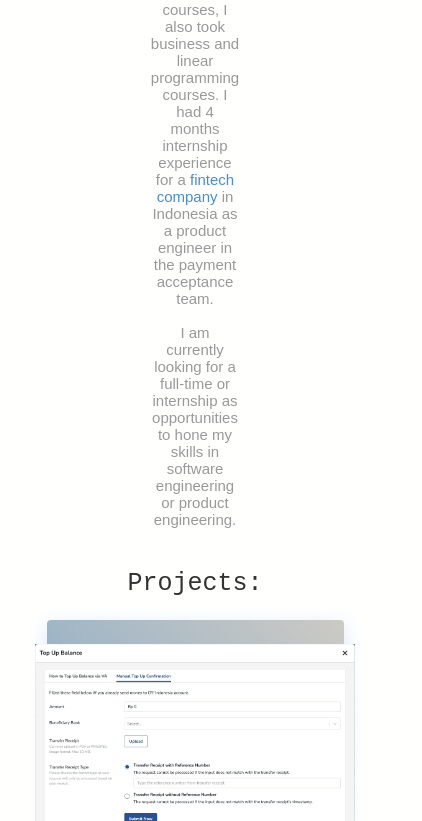
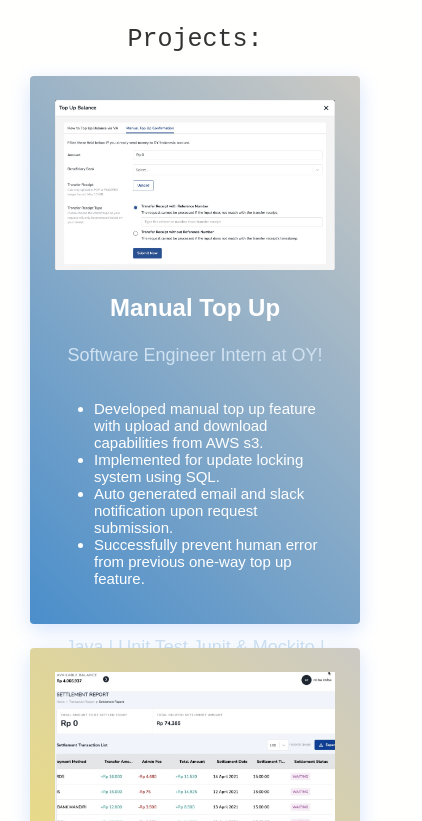
Before and after one commit to kezialiman/project, a React (Create React App) app: page / in a window 390 px wide. Shown: the part 983-1804 px from the top of the page, 422 px wide, since content can reach past the window. Built offline with nearby package versions, Linux system fonts and the light colour scheme.

Commit message:
change icon, title name, sizing

```diff
--- a/public/index.html
+++ b/public/index.html
@@ -24,7 +24,7 @@
       work correctly both with client-side routing and a non-root public URL.
       Learn how to configure a non-root public URL by running `npm run build`.
     -->
-    <title>React App</title>
+    <title>Kezia Liman</title>
   </head>
   <body>
     <noscript>You need to enable JavaScript to run this app.</noscript>
--- a/src/App.css
+++ b/src/App.css
@@ -17,7 +17,7 @@ body {
 h1 {
   text-align: center;
   @media (orientation: landscape) {
-    text-align: left;
+    text-align: center;
   }
   font-weight: 300;
   margin: 0 0 0px;
@@ -57,6 +57,9 @@ h5:hover {
 p {
   color: #999;
   font-weight: 400;
+  @media (orientation: landscape) {
+    text-align: center;
+  }
 }
 
 h6 {
@@ -64,11 +67,11 @@ h6 {
   font-weight: 400;
   text-align: center;
   @media (orientation: landscape) {
-    text-align: left;
+    text-align: center;
   }
   margin-top: -35px;
-  padding-left: 150px;
-  padding-right: 150px;
+  padding-left: 100px;
+  padding-right: 100px;
   font-size: 15px;
 }
 
--- a/src/Project.css
+++ b/src/Project.css
@@ -6,7 +6,6 @@
     flex-direction: column;
     justify-content: center;
     margin-top: -40px;
-    overflow: "scroll";
   }
 
   .project__container-card {
@@ -95,11 +94,11 @@
 
   .project_icon {
     width: auto;
-    max-width: 320px;
+    max-width: 280px;
     max-height: 200px;
   }
 
-  @media screen and (max-width: 960px) {
+  @media screen and (max-width: 760px) {
     .project__container {
       display: flex;
       flex-direction: column;
@@ -109,7 +108,8 @@
     }
 
     .project__container-card {
-      width: 90%;
+      width: 100%;
+      height: auto;
     }
 
     .project__wrapper {
```
Also changed, not shown: 1 other file (tests, documents, lock files or other folders).
